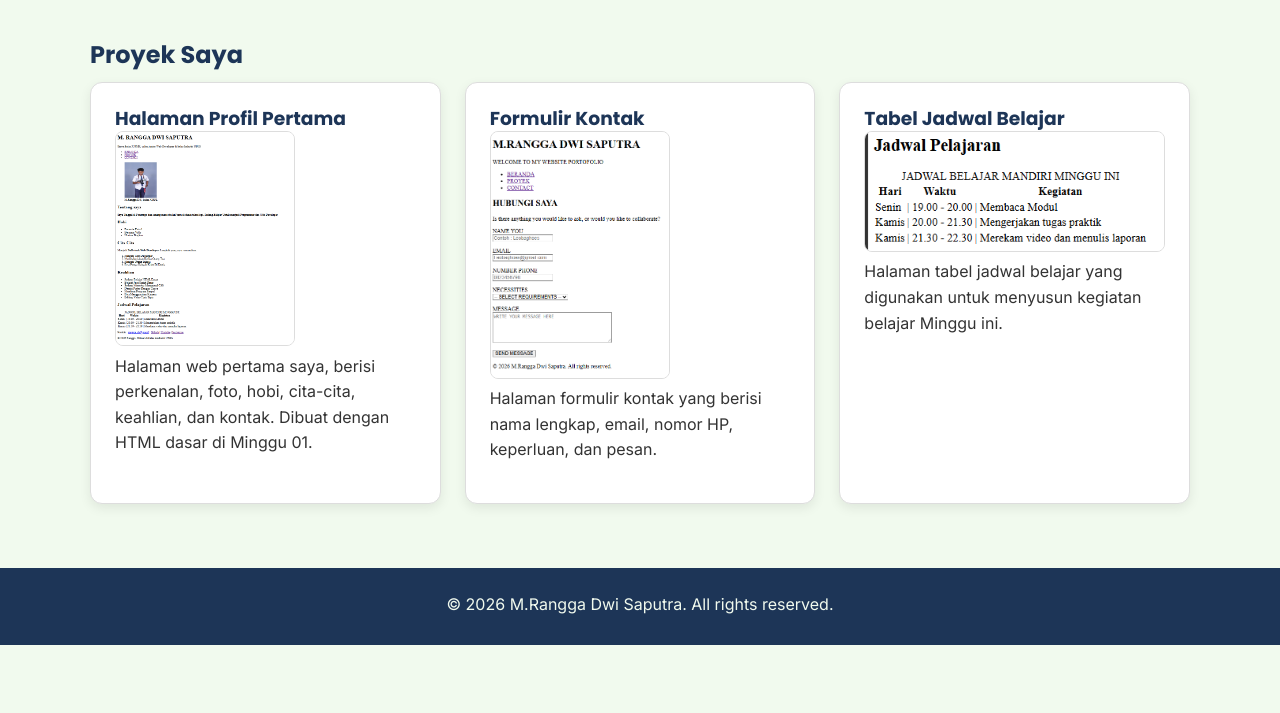
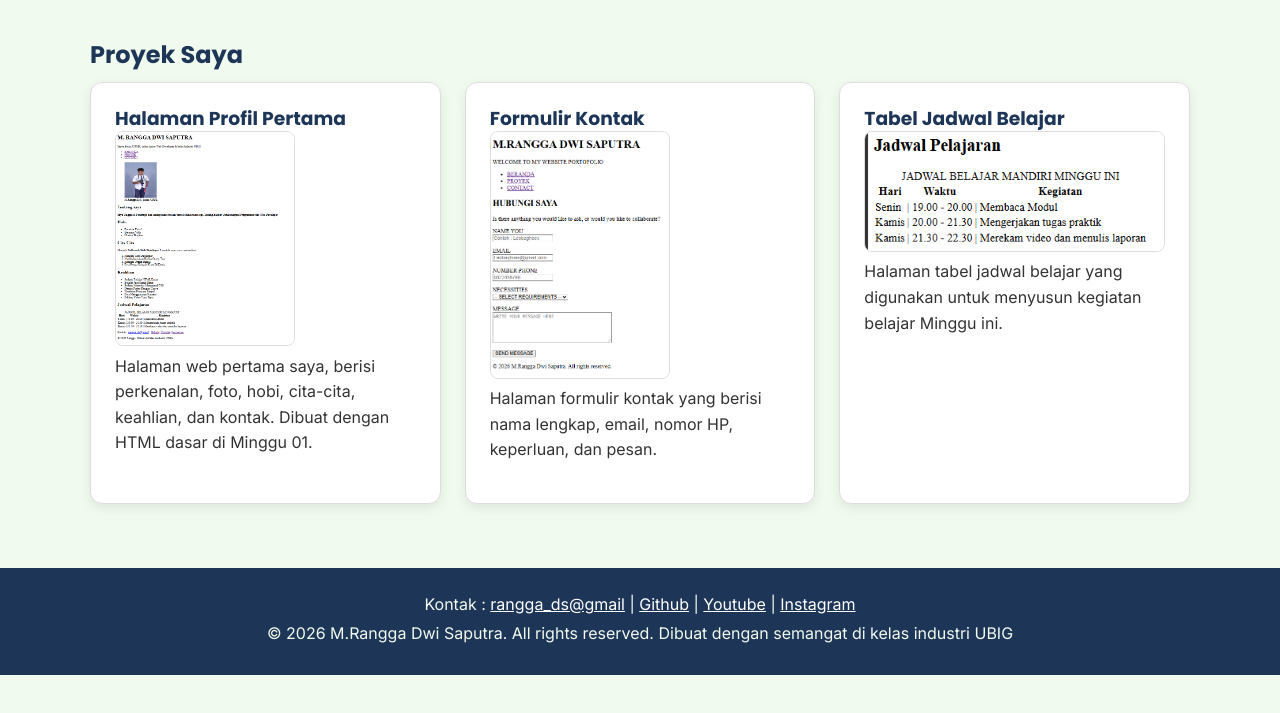
Before and after one commit to rngga0510-commits/Portofolio, a plain HTML site: page modul 6/proyek.html in a window 1280 px wide. Shown: the part 75-788 px from the top of the page. Drawn offline with Linux system fonts and the light colour scheme.

Commit message:
feat: Menambahkan Footer

```diff
--- a/modul 6/proyek.html
+++ b/modul 6/proyek.html
@@ -13,7 +13,7 @@
 <body>
     <header>
         <div class="container navbar">
-          <h1>M.RANGGA DWI SAPUTRA</h1>
+          <h1>M. RANGGA DWI SAPUTRA</h1>
             <nav>
                 <ul>
                     <li><a href="index.html">BERANDA</a></li>
@@ -54,10 +54,14 @@
             </section>
         </div>
     </main>
-
     <footer>
-        <p>&copy; 2026 M.Rangga Dwi Saputra. All rights reserved.</p>
+      <p>
+        Kontak : <a href="mailto:rngga.0510@gmail.com">rangga_ds@gmail</a> |
+        <a href="https://github.com/rngga0510-commits" target="_blank">Github</a> |
+        <a href="https://Youtube.com/@Manusia0510" target="_blank">Youtube</a> |
+        <a href="https://instagram.com/rangga_ds.05" target="_blank">Instagram</a>
+      </p>
+        <p>&copy; 2026 M.Rangga Dwi Saputra. All rights reserved. Dibuat dengan semangat di kelas industri UBIG</p>
     </footer>
-
 </body>
 </html>
```
Also changed, not shown: modul 6/index.html (+1 -4 lines), modul 6/kontak.html (+8 -3 lines).
